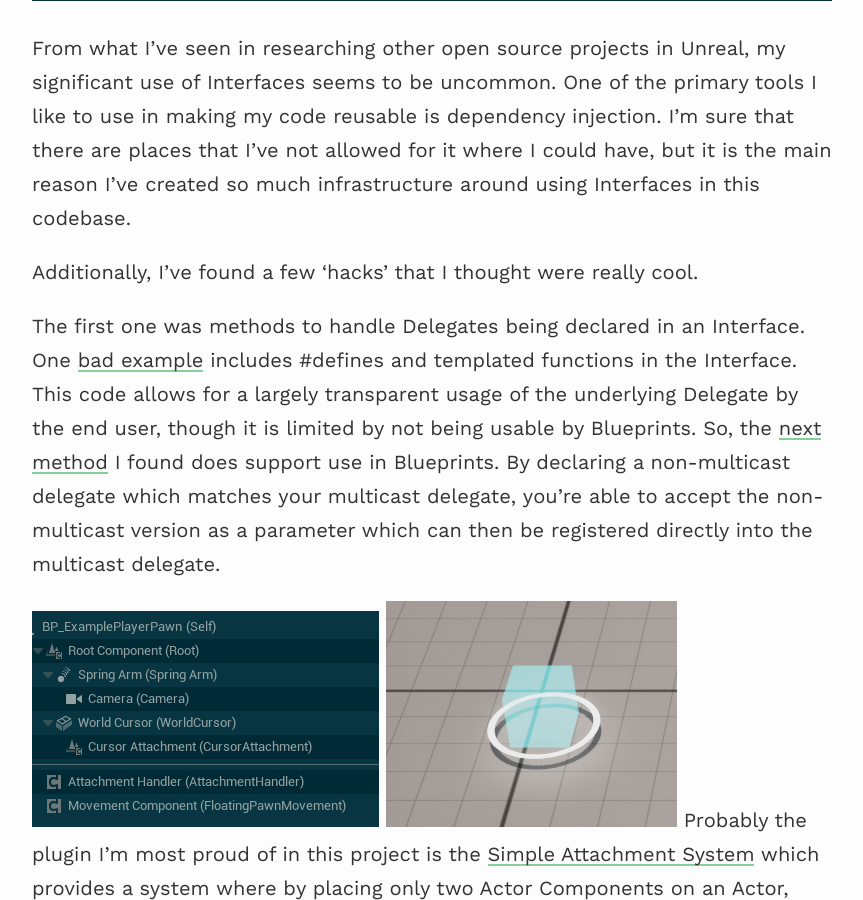
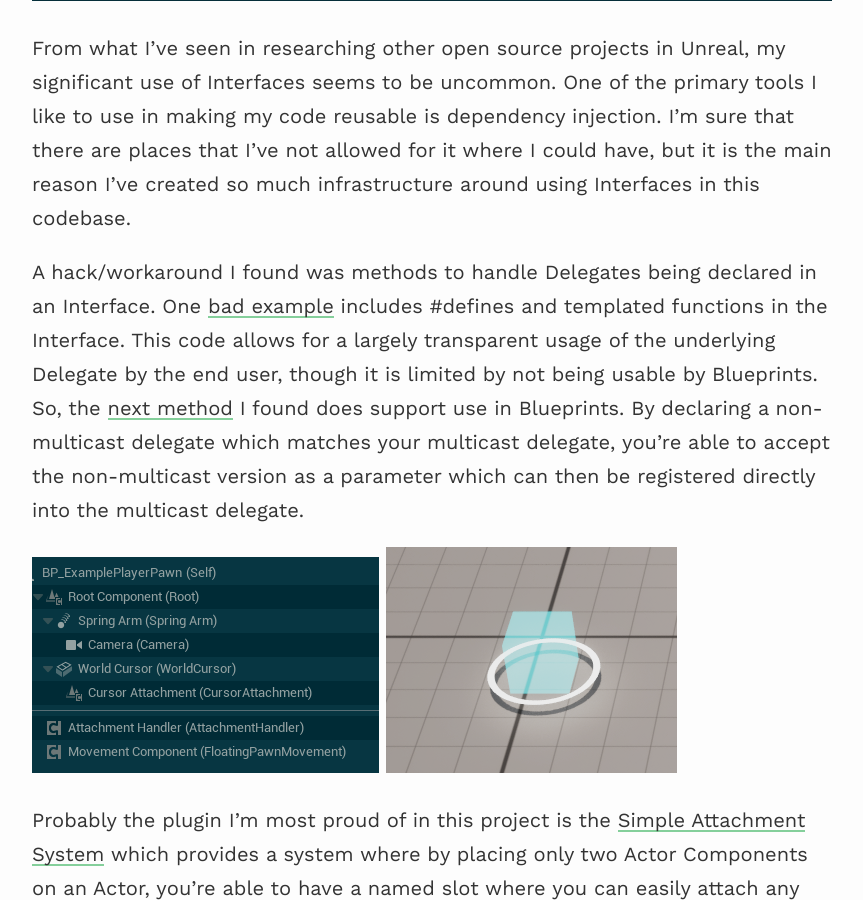
Before and after one commit to exlted/exlted.github.io, a Jekyll site: the page built from _projects/Unreal_RTS_Toolkit.md, in a window 1280 px wide and 900 px high, scrolled down 755 px. Shown: the whole window, without its empty margins (208-1071 px from the left). Built offline with Jekyll 4.4.1, drawn with Linux system fonts in a browser that asks for light colours; nearby versions of some CDN libraries.

Commit message:
Fix layout issues in RTS Toolkit post

```diff
--- a/_projects/Unreal_RTS_Toolkit.md
+++ b/_projects/Unreal_RTS_Toolkit.md
@@ -10,18 +10,19 @@ I am working towards making a Wintermaul style tower defense game, but in my wis
 
 From what I've seen in researching other open source projects in Unreal, my significant use of Interfaces seems to be uncommon. One of the primary tools I like to use in making my code reusable is dependency injection. I'm sure that there are places that I've not allowed for it where I could have, but it is the main reason I've created so much infrastructure around using Interfaces in this codebase.
 
-Additionally, I've found a few 'hacks' that I thought were really cool.
-
-The first one was methods to handle Delegates being declared in an Interface. One [bad example](https://github.com/exlted/unreal-rts-toolkit/blob/master/Plugins/RTSUnitSystem/Source/RTSUnitSystem/Public/Interfaces/Targetable.h) includes #defines and templated functions in the Interface. This code allows for a largely transparent usage of the underlying Delegate by the end user, though it is limited by not being usable by Blueprints. So, the [next method](https://github.com/exlted/unreal-rts-toolkit/blob/master/Plugins/RTSToolkitInterfaces/Source/RTSToolkitInterfaces/Public/Interfaces/StatUpdater.h) I found does support use in Blueprints. By declaring a non-multicast delegate which matches your multicast delegate, you're able to accept the non-multicast version as a parameter which can then be registered directly into the multicast delegate.
+A hack/workaround I found was methods to handle Delegates being declared in an Interface. One [bad example](https://github.com/exlted/unreal-rts-toolkit/blob/master/Plugins/RTSUnitSystem/Source/RTSUnitSystem/Public/Interfaces/Targetable.h) includes #defines and templated functions in the Interface. This code allows for a largely transparent usage of the underlying Delegate by the end user, though it is limited by not being usable by Blueprints. So, the [next method](https://github.com/exlted/unreal-rts-toolkit/blob/master/Plugins/RTSToolkitInterfaces/Source/RTSToolkitInterfaces/Public/Interfaces/StatUpdater.h) I found does support use in Blueprints. By declaring a non-multicast delegate which matches your multicast delegate, you're able to accept the non-multicast version as a parameter which can then be registered directly into the multicast delegate.
 
 ![Screenshot of the structure of my example game's Cursor](https://exlted.github.io/assets/images/RTSToolkit_Cursor.PNG)
 ![Screenshot of my example game's Cursor having a Ghost Cube attached to it](https://exlted.github.io/assets/images/RTSToolkit_CursorInGame.PNG)
+
 Probably the plugin I'm most proud of in this project is the [Simple Attachment System](https://github.com/exlted/unreal-rts-toolkit/tree/master/Plugins/SimpleAttachmentSystem/Source/SimpleAttachmentSystem) which provides a system where by placing only two Actor Components on an Actor, you're able to have a named slot where you can easily attach any item to. While I'm currently only using this to attach a Ghost Actor to the player's cursor to show where they're going to build a building, this could be used in any game with visible equipment
 
 ![Screenshot of my example game's Layout in Unreal's Widget Editor](https://exlted.github.io/assets/images/RTSToolkit_Layout.PNG)
+
 Another interesting thing I've developed would be my UI Layout system. I have a widget which only has Named Slots in it which through an Interface I've developed are accessible by any other Blueprint that knows about it. It's not the most useful thing, but it was an answer for my question of "how do I place all of these disparate widgets I'm developing onto one screen while allowing multiple widgets to share the same space?"
 
 ![Screenshot of the Stat Settings page in the Unreal Project Settings Editor](https://exlted.github.io/assets/images/RTSToolkit_StatSettings.PNG)
+
 The final thing I want to point out would have to be my [RTS Economy System](https://github.com/exlted/unreal-rts-toolkit/tree/master/Plugins/RTSEconomySystem/Source/RTSEconomySystem) which provides a Project Settings menu to allow the end user of this plugin to define as many types of resources as they want in their game. The defined items show up as a dropdown wherever anything references a Resource in any of my plugin code. There is a similar behavior in the over-broad [RTS Toolkit Interfaces](https://github.com/exlted/unreal-rts-toolkit/tree/master/Plugins/RTSToolkitInterfaces/Source/RTSToolkitInterfaces/Public) which handles Stats, but also provides a position to define what those stat names mean for any of my related plugins. So, you could use this to rename Health to Stamina or Vitality if you so wanted.
 
 Do I think any of this is revolutionary, no, but I do think that you can see how much I've learned in just a couple of months of focused development. I'm looking forward to completing my first project and applying this knowledge to make future projects go even better! Thank you for your time in reading this!
```
